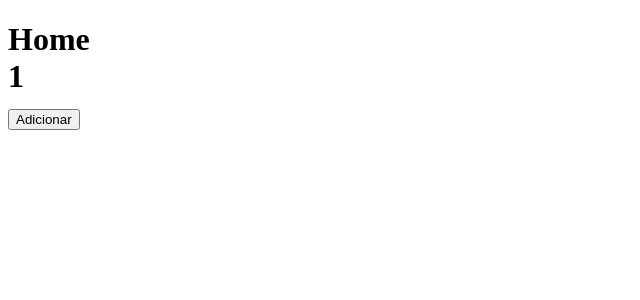
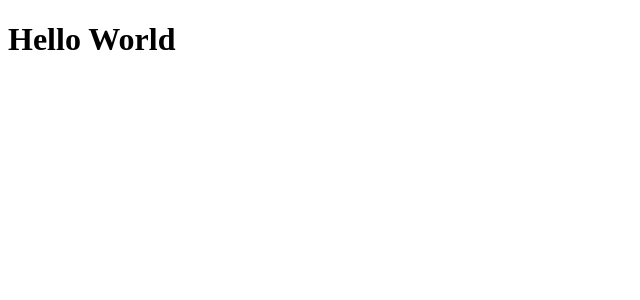
Before and after one commit to Felipe-Antoniati/felipe-antoniati-website, a Next.js app: page / in a window 1280 px wide. Shown: the top 300 px of the page, without its empty margins (0-640 px from the left). Built offline with nearby package versions, Linux system fonts and the light colour scheme.

Commit message:
nova home

```diff
--- a/pages/index.js
+++ b/pages/index.js
@@ -1,15 +1,5 @@
-import Contador from "./utils/Contador";
-
 function Home() {
-  return (
-    <>
-      <h1>
-        Home
-        <br />
-        <Contador />
-      </h1>
-    </>
-  );
+  return <h1>Hello World</h1>;
 }
 
 export default Home;
```
